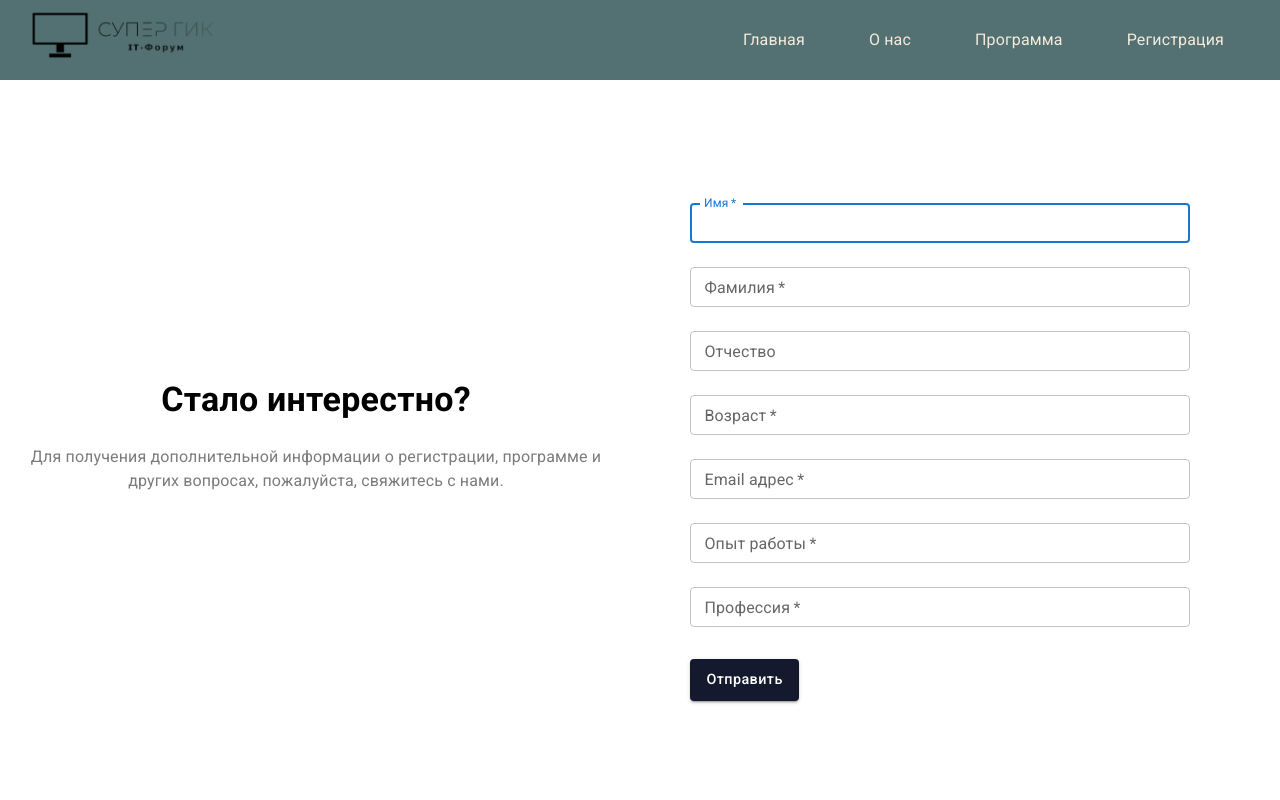
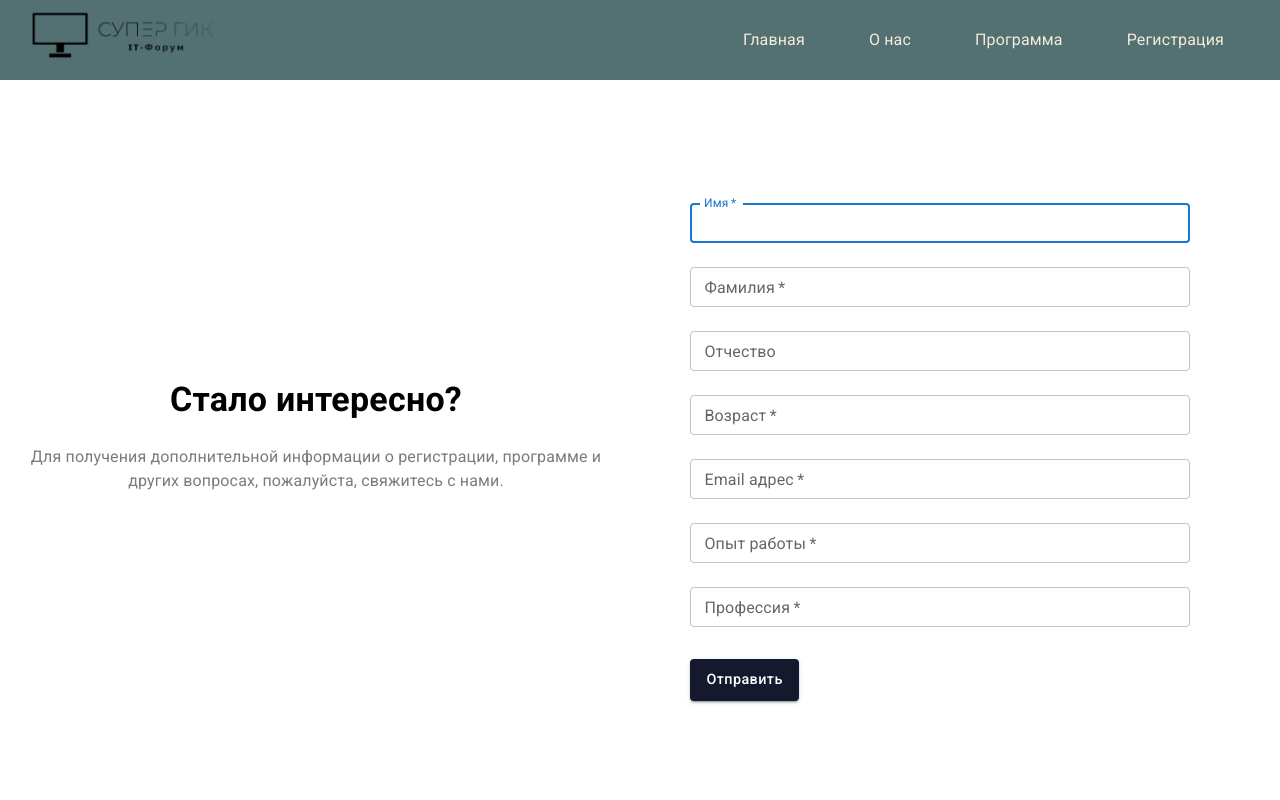
Before and after one commit to Herzanet002/Hackathon.Web, a React (Create React App) app in the folder client/: page /contact in a window 1280 px wide. Shown: the top 800 px of the page. Built offline with nearby package versions, Linux system fonts and the light colour scheme.

Commit message:
add backend endpoint

```diff
--- a/client/src/components/Details.jsx
+++ b/client/src/components/Details.jsx
@@ -1,4 +1,5 @@
 import React from 'react'
+import axios from 'axios'
 import {
     Box,
     Button,
@@ -19,8 +20,25 @@ const Details = () => {
             patronymic: data.get('patronymic'),
             age: data.get('age'),
             email: data.get('email'),
-            expirience: data.get('expirience'),
+            experience: data.get('experience'),
             profession: data.get('profession')
+        });
+        axios.post('http://localhost:5043/api/participants/register',
+        {
+        firstName: data.get('firstName'),
+        lastName: data.get('firstName'),
+        patronymic: data.get('patronymic'),
+        age: data.get('age'),
+        email: data.get('email'),
+        experience: data.get('experience'),
+        profession: data.get('profession')
+    }).then(function (response) {
+        // Handle the response data
+        console.log(response.data);
+      })
+      .catch(function (error) {
+        // Handle any errors
+        console.error(error);
       });
     }
 
@@ -29,52 +47,42 @@ const Details = () => {
         <Stack
           component='section'
           direction="row"
-        justifyContent= 'left'
+          justifyContent='left'
           alignItems='center'
           sx={{
             py: 10,
             px: 2,
-
-        }}
-        style={{
-            height: "72vh",
+            height: '72vh',
           }}
         >
-            <Stack
-            component='section'
-            direction="column"
-            justifyContent= 'left'
-            >
-            <Title
-            text={
-                'Стало интерестно?'
-                }
-            textAlign={'center'}
-            />
+          {/* Left Stack */}
+          <Stack component='section' direction="column" justifyContent='left'>
+            <Title text={'Стало интересно?'} textAlign={'center'} />
             <Paragraph
               text={
                 'Для получения дополнительной информации о регистрации, программе и других вопросах, пожалуйста, свяжитесь с нами.'
               }
-            maxWidth = {'sm'}
+              maxWidth={'sm'}
               mx={0}
               textAlign={'center'}
             />
           </Stack>
 
+          {/* Right Box */}
           <Box
             component="form"
-noValidate
             onSubmit={handleSubmit}
             sx={{
-width: '40%', // Устанавливаем ширину на половину экрана
-mx: 'auto', // Центрируем по горизонтали
+              width: '40%',
+              mx: 'auto', // Center the form horizontally
               mt: 1,
               py: 2,
             }}
           >
+            {/* TextField components */}
             <TextField
               margin="normal"
-size='small'
+              size="small"
               required
               fullWidth
               id="firstName"
@@ -83,28 +91,31 @@ name="firstName"
               autoFocus
               className='validate'
             />
+
             <TextField
               margin="normal"
-size='small'
+              size="small"
               required
+              fullWidth
               id="lastName"
               label="Фамилия"
               name="lastName"
-fullWidth
               className='validate'
             />
+
             <TextField
               margin="normal"
-size='small'
+              size="small"
               id="patronymic"
               label="Отчество"
               name="patronymic"
               fullWidth
               className='validate'
             />
+
             <TextField
               margin="normal"
-size='small'
+              size="small"
               required
               fullWidth
               id="age"
@@ -112,9 +123,10 @@ label="Возраст"
               name="age"
               className='validate'
             />
+
             <TextField
               margin="normal"
-size='small'
+              size="small"
               required
               fullWidth
               id="email"
@@ -123,6 +135,7 @@ name="email"
               autoComplete="email"
               className='validate'
             />
+
             <TextField
               size='small'
               margin="normal"
@@ -133,6 +146,7 @@ label="Опыт работы"
               name="experience"
               className='validate'
             />
+
             <TextField
               size='small'
               margin="normal"
@@ -143,17 +157,20 @@ label="Профессия"
               name="profession"
               className='validate'
             />
+
+            {/* Submit Button */}
             <Button
               variant="contained"
               type="submit"
               size="medium"
+              onSubmit={handleSubmit}
               sx={{
                 fontSize: '0.9rem',
                 textTransform: 'capitalize',
                 py: 1,
                 mt: 3,
                 mb: 2,
-borderRadius: 1, // Здесь устанавливаем значение закругления (можете изменить на свое усмотрение)
+                borderRadius: 1,
                 backgroundColor: '#14192d',
                 "&:hover": {
                   backgroundColor: '#1e2a5a',
@@ -163,10 +180,8 @@ backgroundColor: '#1e2a5a',
               Отправить
             </Button>
           </Box>
-
-
         </Stack>
-    )
+      );
 }
 
 export default Details;
```
Lines whose indentation alone changed are shown as unchanged.
